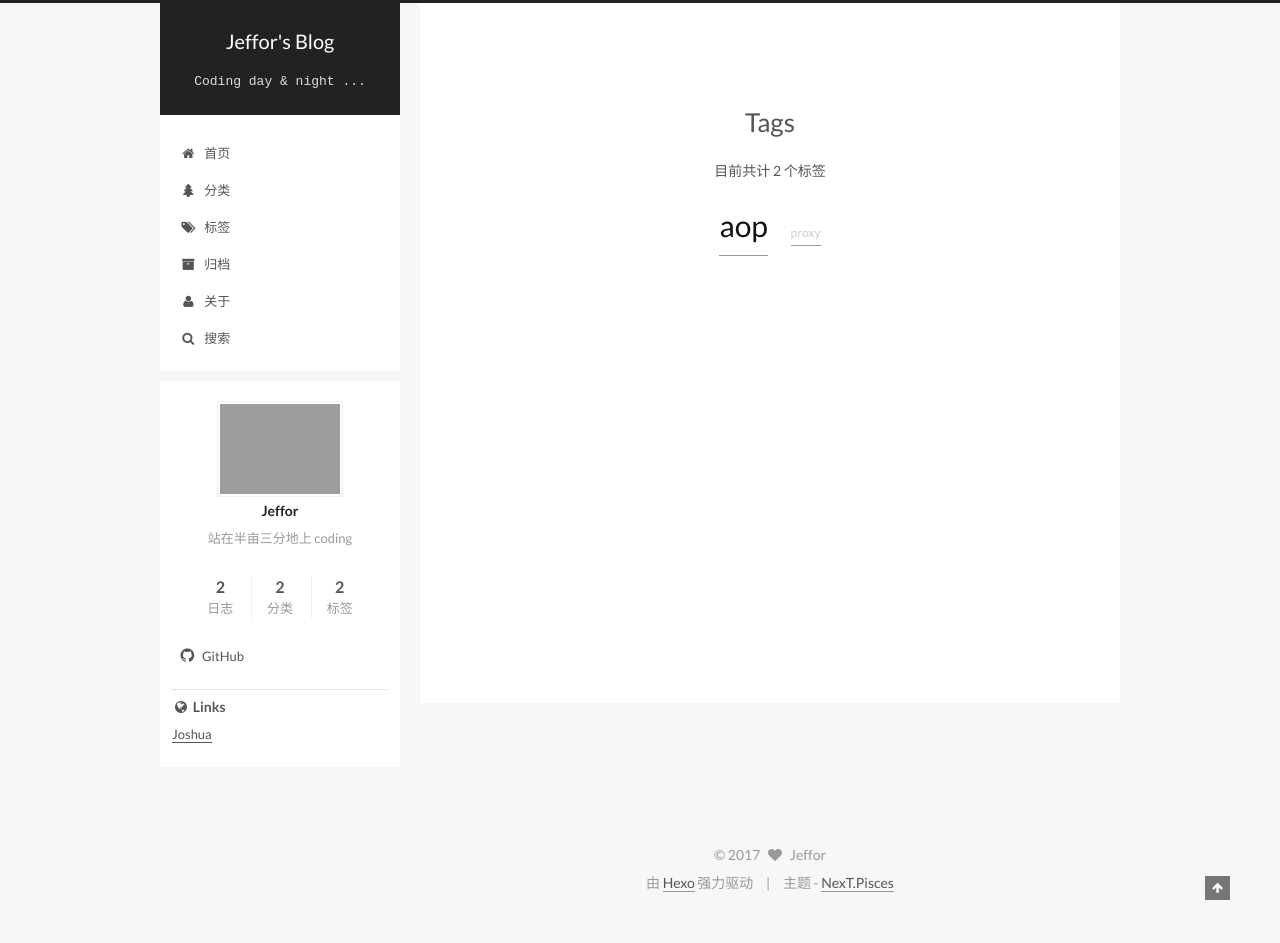
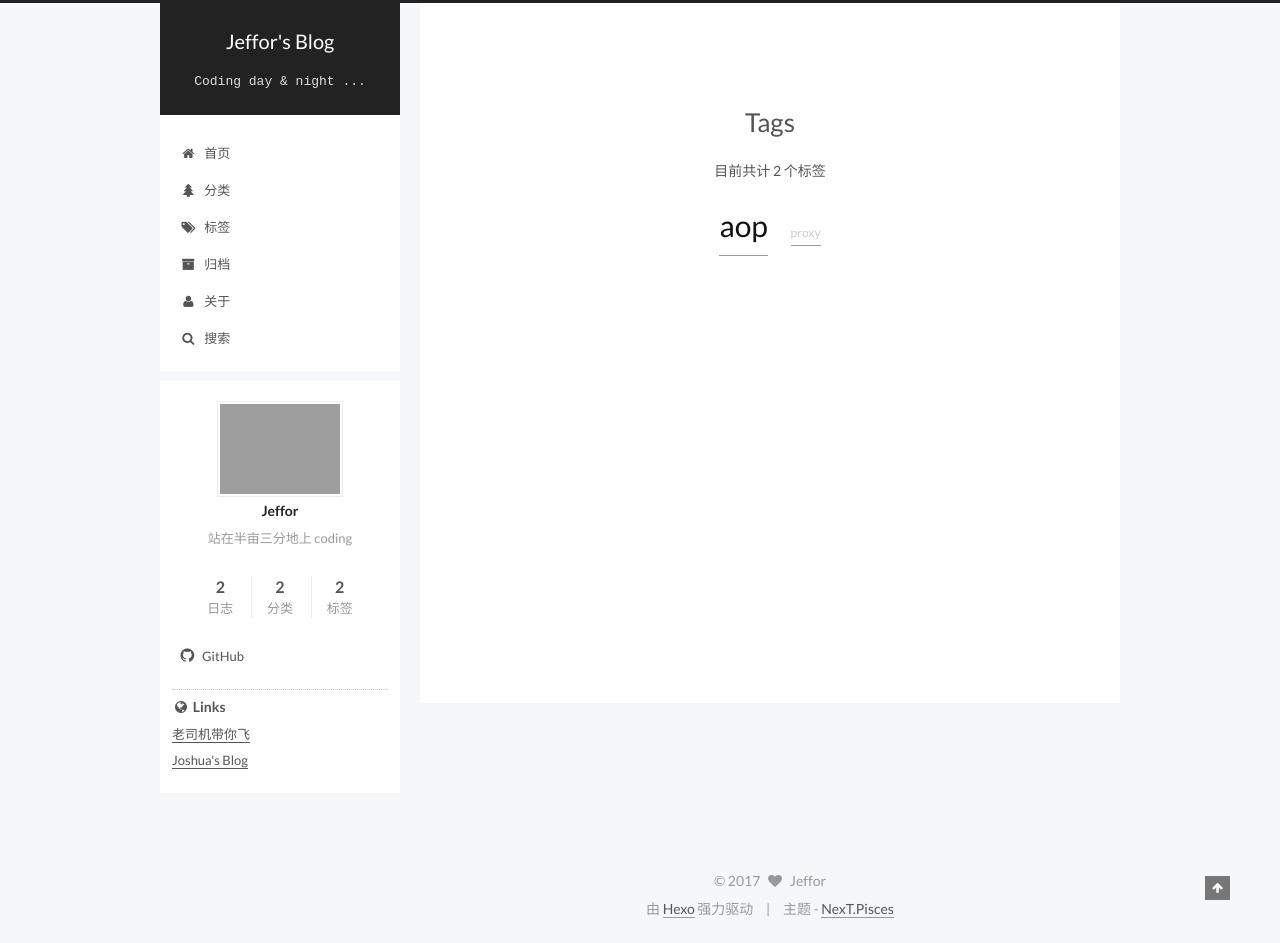
Before and after one commit to jeffor/jeffor.github.io, a plain HTML site: page tags/index.html in a window 1280 px wide. Before the commit the page ends 917 px from the top, so only its background shows below. Drawn offline with Linux system fonts and the light colour scheme; grey boxes are pictures that could not be loaded; a script that the page names is missing.

Commit message:
Site updated: 2017-02-06 19:49:52

```diff
--- a/css/main.css
+++ b/css/main.css
@@ -1801,7 +1801,7 @@ pre .javascript .function {
   width: 4px;
   height: 4px;
   border-radius: 50%;
-  background: #ff2db0;
+  background: #a4882b;
 }
 .links-of-blogroll {
   font-size: 13px;
--- a/tags/index.html
+++ b/tags/index.html
@@ -406,7 +406,11 @@
             <ul class="links-of-blogroll-list">
 
                 <li class="links-of-blogroll-item">
-                  <a href="https://joshua-hw.github.io" title="Joshua" target="_blank">Joshua</a>
+                  <a href="https://joshua-hw.github.io" title="老司机带你飞" target="_blank">老司机带你飞</a>
+                </li>
+
+                <li class="links-of-blogroll-item">
+                  <a href="https://joshua-hw.github.io" title="Joshua's Blog" target="_blank">Joshua's Blog</a>
                 </li>
 
             </ul>
```
Also changed, not shown: 2017/02/04/spring-AOP-APIs/index.html (+5 -1 lines), 2017/02/06/JDK-proxy/index.html (+5 -1 lines), 404.html (+5 -1 lines), about/index.html (+5 -1 lines), archives/2017/02/index.html (+5 -1 lines), archives/2017/index.html (+5 -1 lines), archives/index.html (+5 -1 lines), categories/index.html (+5 -1 lines), categories/java/index.html (+5 -1 lines), categories/java/spring/index.html (+5 -1 lines), index.html (+5 -1 lines), tags/aop/index.html (+5 -1 lines), tags/proxy/index.html (+5 -1 lines).
